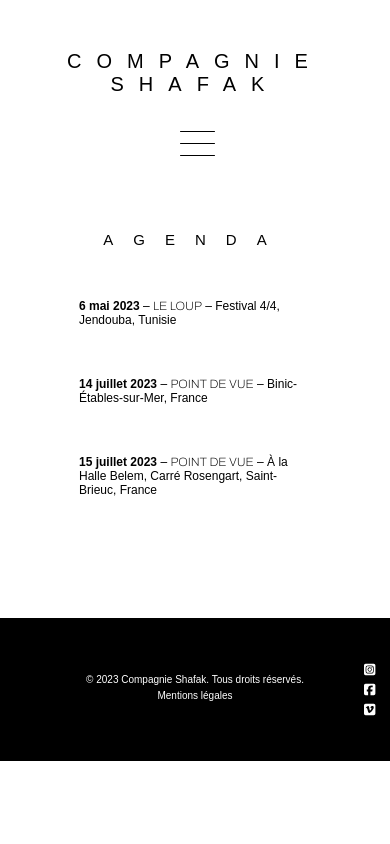
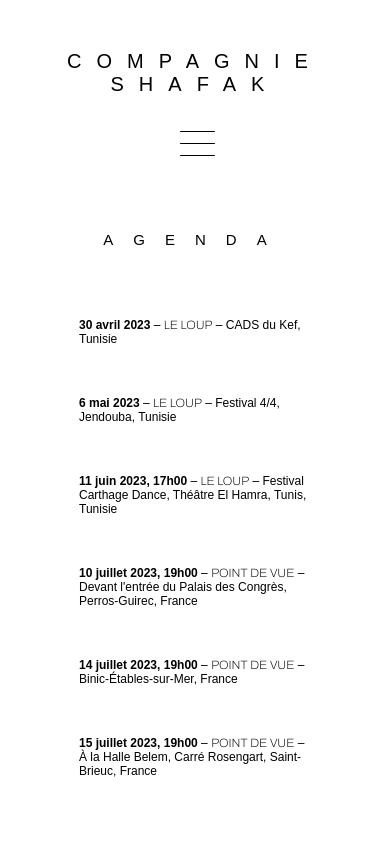
Before and after one commit to MarianneB08/Shafak-Project, a React (Create React App) app in the folder frontend/: page /agenda in a window 390 px wide. Shown: the top 844 px of the page. Built offline with nearby package versions, Linux system fonts and the light colour scheme.

Commit message:
Modification dans les dates de l'agenda / Ajustements sur les styles de la page Agenda

```diff
--- a/frontend/src/Pages/Agenda.js
+++ b/frontend/src/Pages/Agenda.js
@@ -55,7 +55,7 @@ const Agenda = () => {
             – {dictionary.agendaPage.thirdDate.thirdDateLocation}
           </p>
         </section>
-        {/* <section className={styles.date}>
+        <section className={styles.date}>
           <p>
             <span className={styles.monthAndYear}>
               {dictionary.agendaPage.fourthDate.fourthDateMonthAndYear}
@@ -66,7 +66,31 @@ const Agenda = () => {
             </span>{" "}
             – {dictionary.agendaPage.fourthDate.fourthDateLocation}
           </p>
-        </section> */}
+        </section>
+        <section className={styles.date}>
+          <p>
+            <span className={styles.monthAndYear}>
+              {dictionary.agendaPage.fifthDate.fifthDateMonthAndYear}
+            </span>{" "}
+            –{" "}
+            <span className={styles.title}>
+              {dictionary.agendaPage.fifthDate.fifthDateTitle}
+            </span>{" "}
+            – {dictionary.agendaPage.fifthDate.fifthDateLocation}
+          </p>
+        </section>
+        <section className={styles.date}>
+          <p>
+            <span className={styles.monthAndYear}>
+              {dictionary.agendaPage.sixthDate.sixthDateMonthAndYear}
+            </span>{" "}
+            –{" "}
+            <span className={styles.title}>
+              {dictionary.agendaPage.sixthDate.sixthDateTitle}
+            </span>{" "}
+            – {dictionary.agendaPage.sixthDate.sixthDateLocation}
+          </p>
+        </section>
       </div>
     </main>
   );
--- a/frontend/src/Pages/Agenda_ltr.module.scss
+++ b/frontend/src/Pages/Agenda_ltr.module.scss
@@ -16,7 +16,7 @@
     flex-direction: column;
     justify-content: center;
     width: fit-content;
-    height: 345px;
+    height: 600px;
     margin: 0 auto;
     .date {
       display: flex;
@@ -49,6 +49,7 @@
       font-size: 2.2rem;
     }
     .datesList {
+      height: 550px;
       margin-bottom: 0;
       .date {
         p {
@@ -71,6 +72,7 @@
       font-size: 1.8rem;
     }
     .datesList {
+      height: 500px;
       margin-bottom: 0;
       .date {
         p {
@@ -94,7 +96,7 @@
     }
     .datesList {
         width: 80%;
-        height: 250px;
+        height: 550px;
       .date {
         p {
           font-size: 1.2rem;
@@ -109,3 +111,11 @@
     }
   }
 }
+
+@media screen and (min-width: 270px) and (max-width: 350px){
+  .container {
+    .datesList {
+      height: 590px;
+    }
+  }
+}
--- a/frontend/src/languages/en.json
+++ b/frontend/src/languages/en.json
@@ -54,24 +54,34 @@
   },
   "agendaPage": {
     "firstDate": {
-      "firstDateMonthAndYear": "6th May 2023",
+      "firstDateMonthAndYear": "30th April 2023",
       "firstDateTitle": "The Wolf",
-      "firstDateLocation": " 4/4 Festival, Jendouba, Tunisia"
+      "firstDateLocation": " CADS, Kef, Tunisia"
     },
     "secondDate": {
-      "secondDateMonthAndYear": "14th July 2023",
-      "secondDateTitle": "Point of view",
-      "secondDateLocation": " Binic-Étables-sur-Mer, France"
+      "secondDateMonthAndYear": "6th May 2023",
+      "secondDateTitle": "The Wolf",
+      "secondDateLocation": " Festival 4/4, Jendouba, Tunisia"
     },
     "thirdDate": {
-      "thirdDateMonthAndYear": "15th July 2023",
-      "thirdDateTitle": "Point of view",
-      "thirdDateLocation": " At Halle Belem, Carré Rosenguart, Saint-Brieuc, France"
+      "thirdDateMonthAndYear": "11th June 2023, 5 p.m.",
+      "thirdDateTitle": "The Wolf",
+      "thirdDateLocation": " Carthage Dance Festival , El Hamra Theatre, Tunis, Tunisia"
     },
     "fourthDate": {
-      "fourthDateMonthAndYear": "July 2023",
-      "fourthDateTitle": "Point of view",
-      "fourthDateLocation": "Coming soon"
+      "fourthDateMonthAndYear": "10th July 2023, 7 p.m.",
+      "fourthDateTitle": "Point Of View",
+      "fourthDateLocation": " In front of the entrance of Congress Palace, Perros-Guirec, France"
+    },
+    "fifthDate": {
+      "fifthDateMonthAndYear": "14th July 2023, 7 p.m.",
+      "fifthDateTitle": "Point Of View",
+      "fifthDateLocation": " Binic-Étables-sur-Mer, France"
+    },
+    "sixthDate": {
+      "sixthDateMonthAndYear": "15th July 2023, 7 p.m.",
+      "sixthDateTitle": "Point Of View",
+      "sixthDateLocation": " At Halle Belem, Carré Rosenguart, Saint-Brieuc, France"
     }
   },
   "partnersPage": {
--- a/frontend/src/languages/fr.json
+++ b/frontend/src/languages/fr.json
@@ -54,24 +54,34 @@
   },
   "agendaPage": {
     "firstDate": {
-      "firstDateMonthAndYear": "6 mai 2023",
+      "firstDateMonthAndYear": "30 avril 2023",
       "firstDateTitle": "Le Loup",
-      "firstDateLocation": " Festival 4/4, Jendouba, Tunisie"
+      "firstDateLocation": " CADS du Kef, Tunisie"
     },
     "secondDate": {
-      "secondDateMonthAndYear": "14 juillet 2023",
-      "secondDateTitle": "Point de vue",
-      "secondDateLocation": " Binic-Étables-sur-Mer, France"
+      "secondDateMonthAndYear": "6 mai 2023",
+      "secondDateTitle": "Le Loup",
+      "secondDateLocation": " Festival 4/4, Jendouba, Tunisie"
     },
     "thirdDate": {
-      "thirdDateMonthAndYear": "15 juillet 2023",
-      "thirdDateTitle": "Point de vue",
-      "thirdDateLocation": " À la Halle Belem, Carré Rosengart, Saint-Brieuc, France"
+      "thirdDateMonthAndYear": "11 juin 2023, 17h00",
+      "thirdDateTitle": "Le Loup",
+      "thirdDateLocation": " Festival Carthage Dance, Théâtre El Hamra, Tunis, Tunisie"
     },
     "fourthDate": {
-      "fourthDateMonthAndYear": "juillet 2023",
+      "fourthDateMonthAndYear": "10 juillet 2023, 19h00",
       "fourthDateTitle": "Point de vue",
-      "fourthDateLocation": " Lieux dévoilés prochainement"
+      "fourthDateLocation": " Devant l'entrée du Palais des Congrès, Perros-Guirec, France"
+    },
+    "fifthDate": {
+      "fifthDateMonthAndYear": "14 juillet 2023, 19h00",
+      "fifthDateTitle": "Point de vue",
+      "fifthDateLocation": " Binic-Étables-sur-Mer, France"
+    },
+    "sixthDate": {
+      "sixthDateMonthAndYear": "15 juillet 2023, 19h00",
+      "sixthDateTitle": "Point de vue",
+      "sixthDateLocation": " À la Halle Belem, Carré Rosengart, Saint-Brieuc, France"
     }
   },
   "partnersPage": {
```
